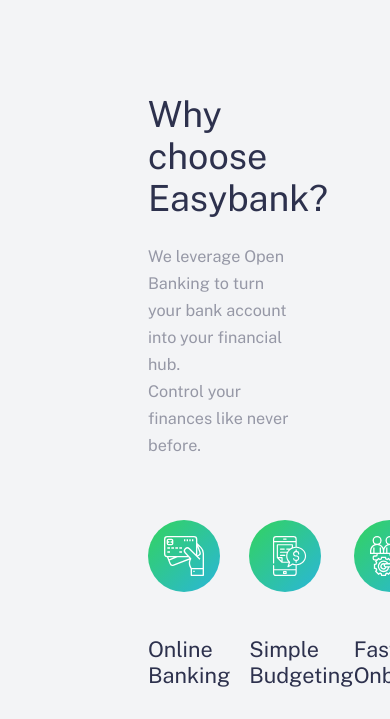
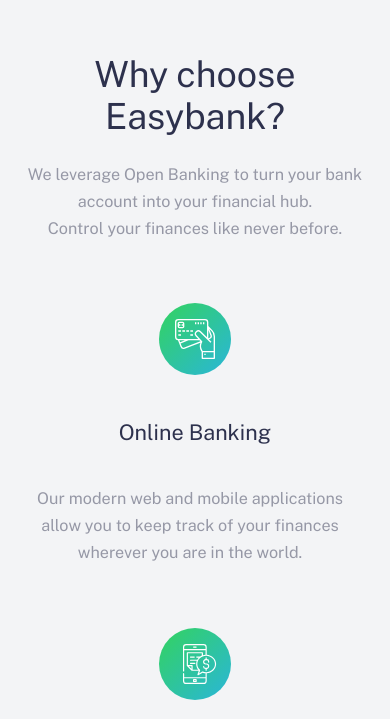
Before and after one commit to Kako-0/Easybank-Landing-Page, a React (Create React App) app: page / in a window 390 px wide. Shown: the part 925-1644 px from the top of the page. Built offline with nearby package versions, Linux system fonts and the light colour scheme.

Commit message:
update mobile style WhyChoose

```diff
--- a/src/components/WhyChoose/style.css
+++ b/src/components/WhyChoose/style.css
@@ -19,3 +19,17 @@
     justify-content: space-between;
 
 }
+
+@media (max-width: 420px){
+    .wce-container{
+        height: auto;
+        padding: 0px 25px;
+        padding-bottom: 50px;
+        padding-top: 30px;
+        text-align: center;
+    }
+
+    .wce-list{
+        flex-direction: column;
+    }
+}
```
